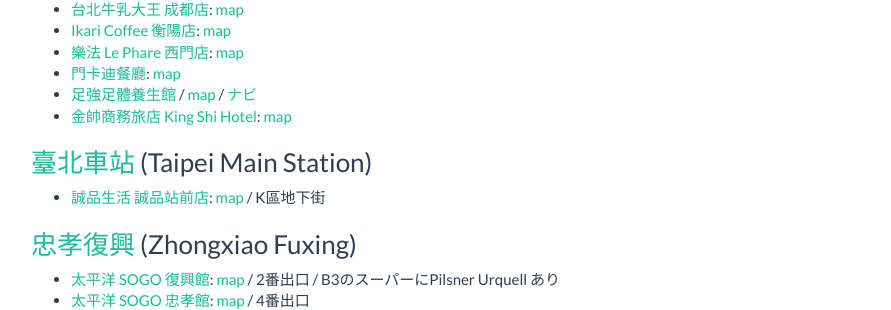
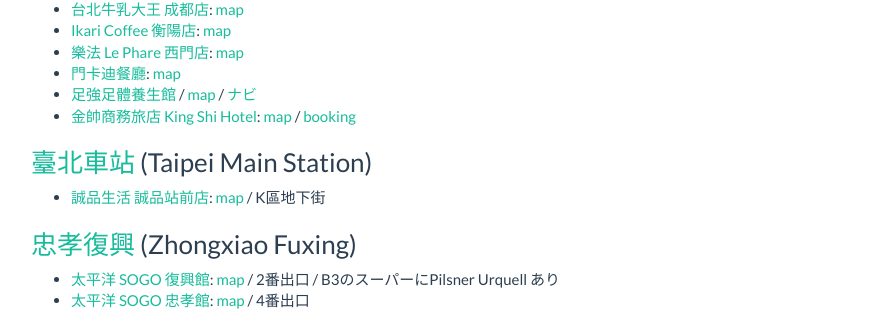
Before and after one commit to sekika/sekika.github.io, a Jekyll site: the page built from _posts/2017-04-01-Taipei.md, in a window 1280 px wide and 900 px high, scrolled down 940 px. Shown: the part 153-463 px from the top of the window, without its empty margins (39-930 px from the left). Built offline with Jekyll 4.4.1, drawn with Linux system fonts in a browser that asks for light colours; nearby versions of some CDN libraries; comment, search, counter and statistics services are not loaded.

Commit message:
ホテルに booking.com 追加

```diff
--- a/_posts/2017-04-01-Taipei.md
+++ b/_posts/2017-04-01-Taipei.md
@@ -2,6 +2,7 @@
 layout: post
 title: 台北滞在メモ
 date: 2017-04-01 19:31:50 +0000
+update:
 tag: travel
 ---
 台北滞在時のメモです。
@@ -43,7 +44,7 @@
 * [樂法 Le Phare 西門店](https://www.facebook.com/lepharedrink/): [map](https://goo.gl/maps/iFVimGn91N12)
 * [門卡迪餐廳](https://www.facebook.com/mencady/): [map](https://goo.gl/maps/pwqsiBouWQz)
 * [足強足體養生館](http://www.footstrength.com.tw/) / [map](https://goo.gl/maps/naPaSfvNu2L2) / [ナビ](http://www.taipeinavi.com/beauty/328/)
-* [金帥商務旅店 King Shi Hotel](http://www.kingshi-hotel.com.tw/jp/main1.php): [map](https://goo.gl/maps/ov9fsRF6q9H2)
+* [金帥商務旅店 King Shi Hotel](http://www.kingshi-hotel.com.tw/jp/main1.php): [map](https://goo.gl/maps/ov9fsRF6q9H2) / [booking](https://www.booking.com/hotel/tw/kingshi-taipei.ja.html)
 
 ### [臺北車站](https://ja.wikipedia.org/wiki/%E5%8F%B0%E5%8C%97%E9%A7%85) (Taipei Main Station) ###
 
```
